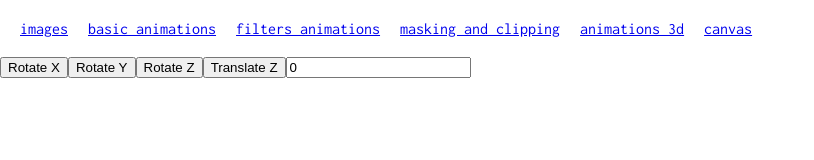
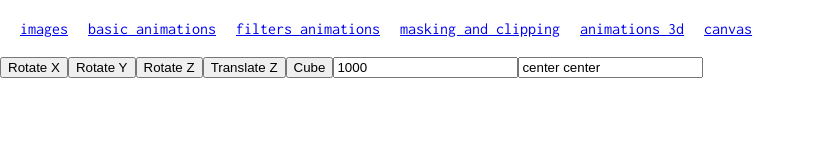
Before and after one commit to HellSquirrel/martians-animation, a React (Create React App) app: page /3dAnimations in a window 1280 px wide. Shown: the top 160 px of the page, without its empty margins (0-814 px from the left). Built offline with nearby package versions, Linux system fonts and the light colour scheme.

Commit message:
add cube transformation

```diff
--- a/src/ThreeDAnimations.js
+++ b/src/ThreeDAnimations.js
@@ -6,22 +6,34 @@ const cx = classNames.bind(cs);
 
 const ThreeDAnimations = () => {
   const [animation, setAnimation] = useState(null);
-  const [perspective, setPerspective] = useState(0);
-  console.log(animation, cs);
+  const [perspective, setPerspective] = useState(1000);
+  const [perspectiveOrigin, setPerspectiveOrigin] = useState('center center');
   return (
     <div className={cx("threeDAnimations")}>
       <button onClick={() => setAnimation("rx")}>Rotate X</button>
       <button onClick={() => setAnimation("ry")}>Rotate Y</button>
       <button onClick={() => setAnimation("rz")}>Rotate Z</button>
       <button onClick={() => setAnimation("tz")}>Translate Z</button>
+      <button onClick={() => setAnimation("cube")}>Cube</button>
       <input
         type="number"
         value={perspective}
         onChange={({ currentTarget }) => setPerspective(currentTarget.value)}
       />
-      <div className="threeDContainer" style={{ perspective: `${perspective}px` }}>
+      <input
+        type="text"
+        value={perspectiveOrigin}
+        onChange={({ currentTarget }) => setPerspectiveOrigin(currentTarget.value)}
+      />
+      <div
+        className="threeDContainer"
+        style={{
+          perspective: `${perspective}px`,
+          perspectiveOrigin: `${perspectiveOrigin}`
+        }}
+      >
         {[...Array(6)].map((_, id) => (
-          <div key={id} className={cx("face", `face${1}`, animation)} />
+          <div key={id} className={cx("face", `face${id}`, animation)} />
         ))}
       </div>
     </div>
--- a/src/ThreeDAnimations.modules.css
+++ b/src/ThreeDAnimations.modules.css
@@ -26,3 +26,30 @@
 .tz {
   transform: translateZ(100px);
 }
+
+.cube {
+  opacity: 0.7;
+  transform-style: preserve-3d;
+}
+
+.cube.face1 {
+  transform: translateY(-50%) translateZ(-100px) rotateX(-90deg);
+}
+
+.cube.face2 {
+  transform: translateY(-200%) translateX(50%) translateZ(-100px)
+    rotateY(-90deg);
+}
+
+.cube.face3 {
+  transform: translateY(-300%) translateX(-50%) translateZ(-100px)
+    rotateY(-90deg);
+}
+
+.cube.face4 {
+  transform: translateY(-450%) translateZ(-100px) rotateX(-90deg);
+}
+
+.cube.face5 {
+  transform: translateY(-500%) translateZ(-200px);
+}
```
